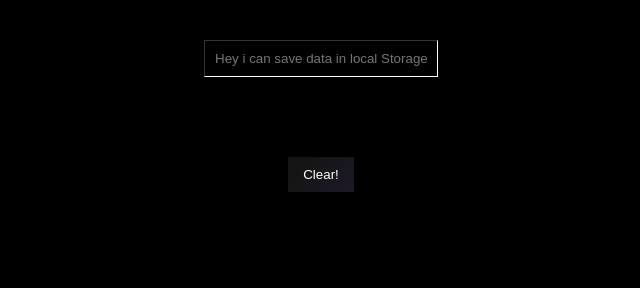
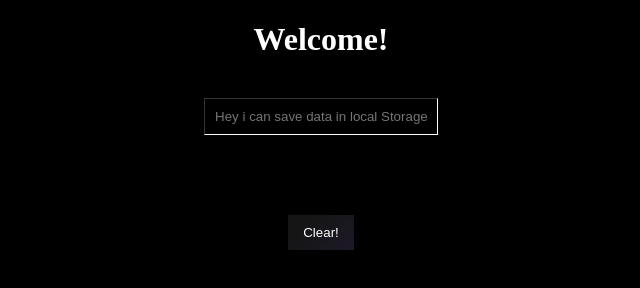
Before and after one commit to MDJAmin/local-Storage, a plain HTML site: page index.html in a window 1280 px wide. Shown: the whole page, without its empty margins (319-959 px from the left). Drawn offline with Linux system fonts and the light colour scheme.

Commit message:
Add centered title to homepage
Introduced a new .title CSS class for centering and added a 'Welcome!' heading to index.html for improved user interface.

```diff
--- a/css/style.css
+++ b/css/style.css
@@ -16,6 +16,11 @@
   width: 18.5%;
   display: flex;
   margin: 40px auto;
+}
+
+.title {
+  display: flex;
+  justify-content: center;
 }
 .result {
   display: flex;
--- a/index.html
+++ b/index.html
@@ -9,6 +9,7 @@
 </head>
 
 <body>
+    <h1 class="title">Welcome!</h1>
     <input type="text" class="inp" placeholder="Hey i can save data in local Storage for you!">
     <h2 class="result"></h2>
     <button class="clear_all_the_storage">Clear!</button>
```
